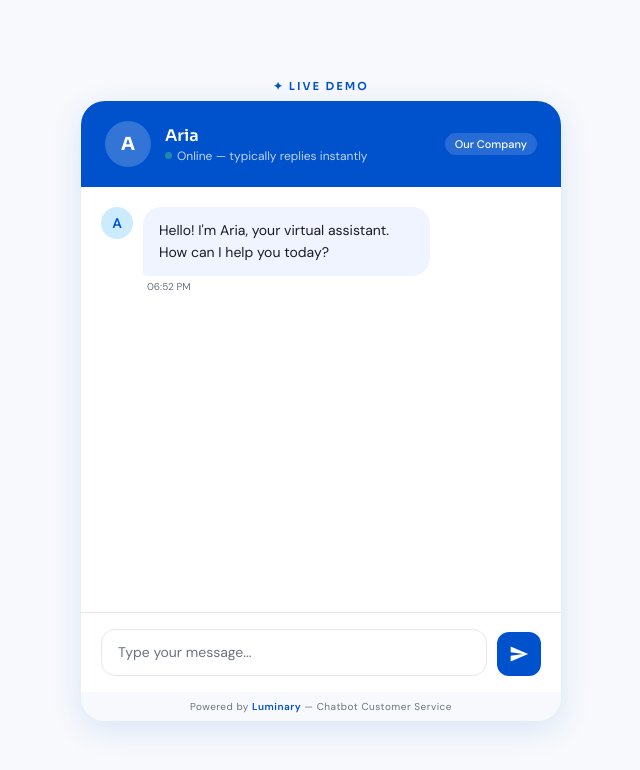
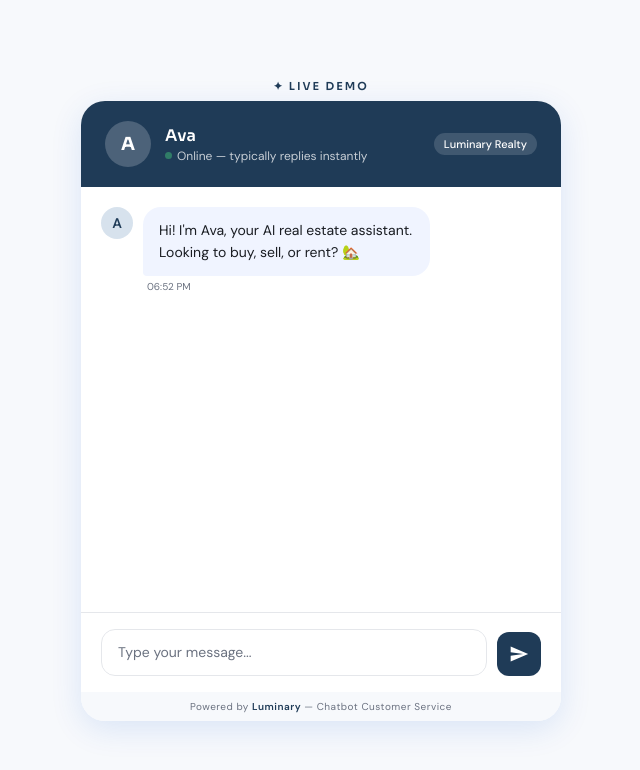
Before and after one commit to LightX5/Luminary-Real-Estate-Ai, a website: page index.html in a window 1280 px wide. Shown: the whole page, without its empty margins (319-959 px from the left). Drawn offline with Linux system fonts and the light colour scheme; no server answers.

Commit message:
Fix fallback branding to Ava/Luminary

```diff
--- a/index.html
+++ b/index.html
@@ -301,13 +301,13 @@
     <div class="chat-header">
       <div class="agent-avatar" id="agentInitial">A</div>
       <div class="agent-info">
-        <div class="agent-name" id="agentNameDisplay">Aria</div>
+        <div class="agent-name" id="agentNameDisplay">Ava</div>
         <div class="agent-status">
           <div class="status-dot"></div>
           Online — typically replies instantly
         </div>
       </div>
-      <div class="company-badge" id="companyBadge">Company</div>
+      <div class="company-badge" id="companyBadge">Luminary Realty</div>
     </div>
 
     <div class="chat-messages" id="chatMessages"></div>
@@ -333,14 +333,14 @@
 <script>
   // ─── CONFIG ──────────────────────────────────────────────────────────────────
   // Change this to your deployed backend URL when going live
-  const API_BASE = '/api';
+  const API_BASE = 'http://localhost:4000/api';
 
   let history = [];
   let config = {
-    companyName: 'Our Company',
-    agentName: 'Aria',
-    welcomeMessage: "Hello! I'm Aria, your virtual assistant. How can I help you today?",
-    primaryColor: '#0052CC',
+    companyName: 'Luminary Realty',
+    agentName: 'Ava',
+    welcomeMessage: "Hi! I'm Ava, your AI real estate assistant. Looking to buy, sell, or rent? 🏡",
+    primaryColor: '#1F3B57',
   };
 
   // ─── HELPERS ─────────────────────────────────────────────────────────────────
```
